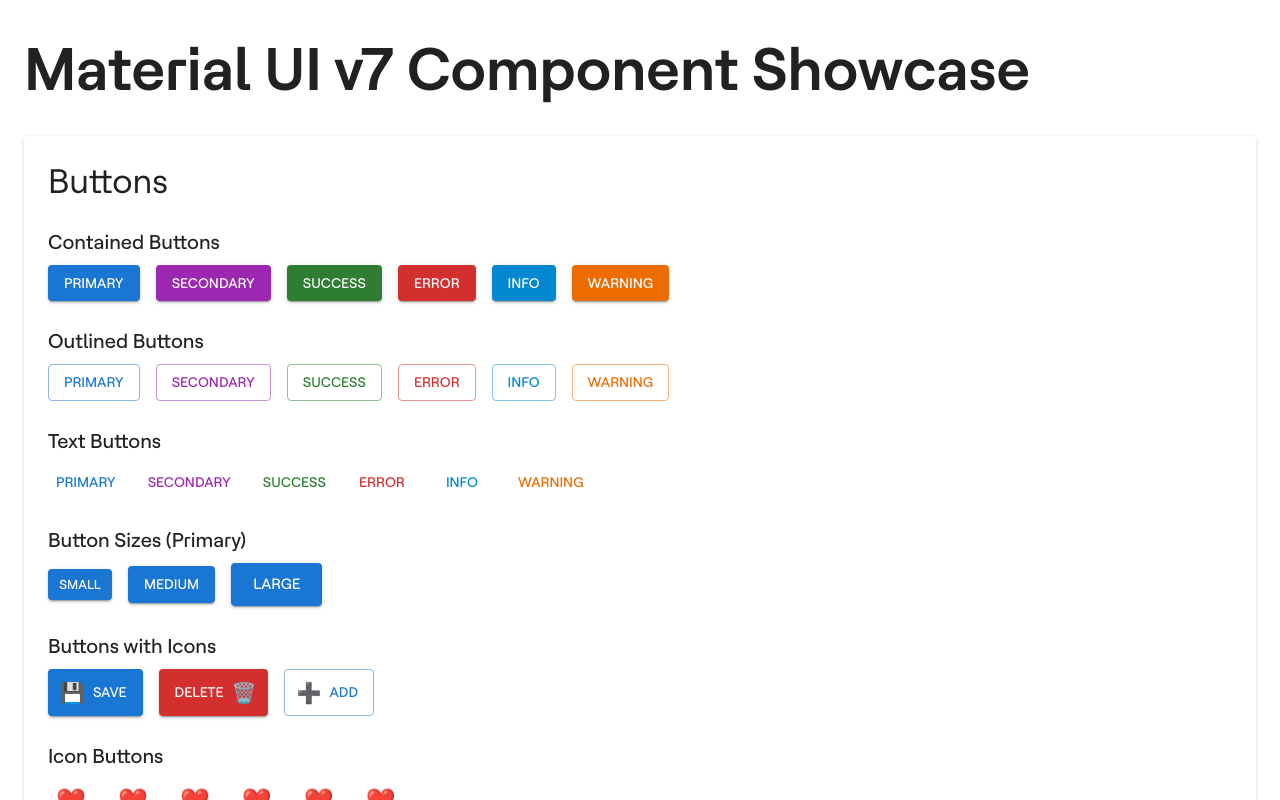
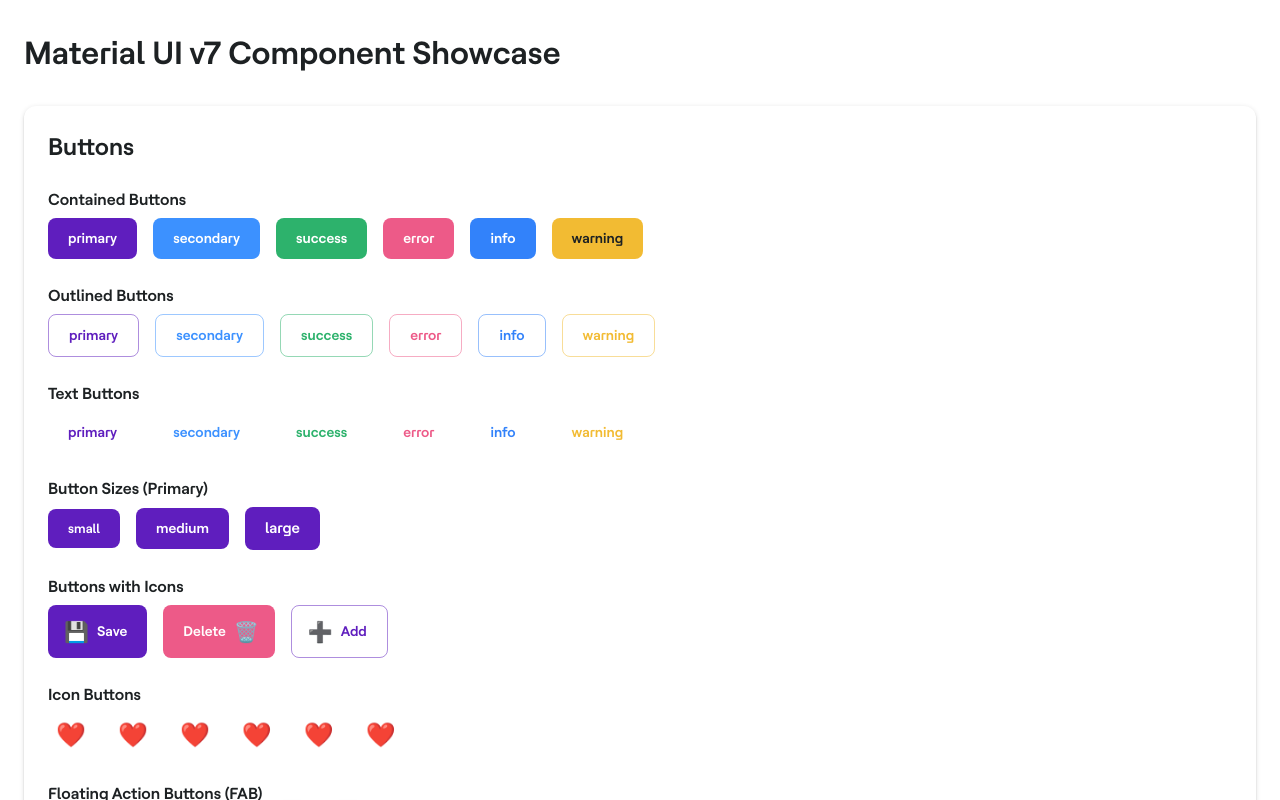
Before and after one commit to formdenes/ui-theme-test, a React (Vite) app: page / in a window 1280 px wide. Shown: the top 800 px of the page. Built offline with nearby package versions, Linux system fonts and the light colour scheme.

Commit message:
Add HCL color palette and enhance theme options in theme.ts

```diff
--- a/src/theme/theme.ts
+++ b/src/theme/theme.ts
@@ -1,14 +1,246 @@
 import type { ThemeOptions } from "@mui/material/styles";
 import { createTheme } from "@mui/material/styles";
 
+// HCL Color Palette - exported for use in custom components
+export const colors = {
+  purple: {
+    50: "#E2D9FB",
+    100: "#C5B4F7",
+    200: "#A98EF4",
+    300: "#8C69F0",
+    400: "#8258E8",
+    500: "#7647DD", // Mid Purple
+    600: "#6B35D3",
+    700: "#5F1EBE", // Tech Purple
+    800: "#4c189e",
+    900: "#411482", // Dark Purple
+  },
+  blue: {
+    50: "#D7ECFD",
+    100: "#B4DBFC",
+    200: "#8CC8FA",
+    300: "#6EB8F9",
+    400: "#4B9EF9",
+    500: "#3C91FF", // Tech Blue
+    600: "#3282FA",
+    700: "#2874f0",
+    800: "#0f5fdc", // Dark Blue
+    900: "#0049B2",
+  },
+  teal: {
+    50: "#d2f2ed",
+    100: "#a5e6dc",
+    200: "#8adbcf",
+    300: "#6fcfbf",
+    400: "#4bc3af",
+    500: "#33afa0",
+    600: "#2ba096",
+    700: "#198e88",
+    800: "#007873", // Dark Teal
+    900: "#006059",
+  },
+  green: {
+    50: "#def5d9",
+    100: "#beebb4",
+    200: "#a1e596",
+    300: "#82dc73",
+    400: "#62d16b",
+    500: "#49c173",
+    600: "#2db26c",
+    700: "#0fa069", // Dark Green
+    800: "#0a875d",
+    900: "#077251",
+  },
+  yellow: {
+    50: "#fff2d9",
+    100: "#ffe6b4",
+    200: "#ffe18d",
+    300: "#ffd970",
+    400: "#ffcd41",
+    500: "#f2bb33",
+    600: "#e2ab30",
+    700: "#d8991d",
+    800: "#c8870a", // Dark Yellow
+    900: "#ad6f0b",
+  },
+  coral: {
+    50: "#ffdeeb",
+    100: "#ffbed7",
+    200: "#ffaecb",
+    300: "#ff94b5",
+    400: "#ff789b",
+    500: "#f7668f",
+    600: "#ed5a88",
+    700: "#d64770",
+    800: "#c3325f", // Dark Coral
+    900: "#aa1f51",
+  },
+  bronze: {
+    50: "#FAF0E6", // Cream
+    100: "#eadcd6",
+    200: "#e0cdc6",
+    300: "#d7beb4",
+    400: "#c6aaa1",
+    500: "#b79d9a",
+    600: "#a88a83",
+    700: "#9e7c75",
+    800: "#936e64",
+    900: "#896056",
+  },
+  grey: {
+    50: "#FFFFFF",
+    100: "#E6EBF5",
+    200: "#D5DCE5",
+    300: "#C8D2DD",
+    400: "#B9C3D0",
+    500: "#A5AFBE",
+    600: "#919EAF",
+    700: "#8291A0",
+    800: "#6C7882",
+    900: "#5B666D",
+    A100: "#475156",
+    A200: "#333A3D",
+    A400: "#1D2123",
+    A700: "#000000",
+  },
+};
+
 export const getThemeOptions = (): ThemeOptions => ({
+  palette: {
+    primary: {
+      main: colors.purple[700], // Tech Purple
+      light: colors.purple[500],
+      dark: colors.purple[900],
+      contrastText: "#FFFFFF",
+    },
+    secondary: {
+      main: colors.blue[500], // Tech Blue
+      light: colors.blue[400],
+      dark: colors.blue[800],
+      contrastText: "#FFFFFF",
+    },
+    error: {
+      main: colors.coral[600],
+      light: colors.coral[400],
+      dark: colors.coral[800],
+      contrastText: "#FFFFFF",
+    },
+    warning: {
+      main: colors.yellow[500],
+      light: colors.yellow[300],
+      dark: colors.yellow[800],
+      contrastText: colors.grey.A400,
+    },
+    info: {
+      main: colors.blue[600],
+      light: colors.blue[300],
+      dark: colors.blue[900],
+      contrastText: "#FFFFFF",
+    },
+    success: {
+      main: colors.green[600],
+      light: colors.green[400],
+      dark: colors.green[800],
+      contrastText: "#FFFFFF",
+    },
+    grey: colors.grey,
+    text: {
+      primary: colors.grey.A400,
+      secondary: colors.grey[900],
+      disabled: colors.grey[700],
+    },
+    background: {
+      default: colors.grey[50],
+      paper: colors.grey[50],
+    },
+    divider: colors.grey[300],
+    action: {
+      active: colors.purple[700],
+      hover: colors.purple[50],
+      selected: colors.purple[100],
+      disabled: colors.grey[500],
+      disabledBackground: colors.grey[200],
+    },
+  },
   typography: {
     fontFamily: '"HclTechRoobert", "Roboto", "Helvetica", "Arial", sans-serif',
     h1: {
       fontSize: "2.5rem",
+      fontWeight: 700,
+      lineHeight: 1.2,
+      color: colors.grey.A400,
+    },
+    h2: {
+      fontSize: "2rem",
+      fontWeight: 700,
+      lineHeight: 1.3,
+      color: colors.grey.A400,
+    },
+    h3: {
+      fontSize: "1.75rem",
       fontWeight: 600,
+      lineHeight: 1.4,
+      color: colors.grey.A400,
     },
-    // ... all typography settings
+    h4: {
+      fontSize: "1.5rem",
+      fontWeight: 600,
+      lineHeight: 1.4,
+      color: colors.grey.A400,
+    },
+    h5: {
+      fontSize: "1.25rem",
+      fontWeight: 600,
+      lineHeight: 1.5,
+      color: colors.grey.A400,
+    },
+    h6: {
+      fontSize: "1rem",
+      fontWeight: 600,
+      lineHeight: 1.6,
+      color: colors.grey.A400,
+    },
+    subtitle1: {
+      fontSize: "1rem",
+      fontWeight: 500,
+      lineHeight: 1.75,
+    },
+    subtitle2: {
+      fontSize: "0.875rem",
+      fontWeight: 500,
+      lineHeight: 1.57,
+    },
+    body1: {
+      fontSize: "1rem",
+      fontWeight: 400,
+      lineHeight: 1.5,
+    },
+    body2: {
+      fontSize: "0.875rem",
+      fontWeight: 400,
+      lineHeight: 1.43,
+    },
+    button: {
+      fontSize: "0.875rem",
+      fontWeight: 600,
+      lineHeight: 1.75,
+      textTransform: "none",
+    },
+    caption: {
+      fontSize: "0.75rem",
+      fontWeight: 400,
+      lineHeight: 1.66,
+    },
+    overline: {
+      fontSize: "0.75rem",
+      fontWeight: 600,
+      lineHeight: 2.66,
+      textTransform: "uppercase",
+    },
+  },
+  spacing: 8,
+  shape: {
+    borderRadius: 8,
   },
   components: {
     MuiCssBaseline: {
@@ -106,15 +338,124 @@
         }
       `,
     },
+    MuiButton: {
+      styleOverrides: {
+        root: {
+          borderRadius: 8,
+          textTransform: "none",
+          fontWeight: 600,
+          padding: "8px 20px",
+        },
+        contained: {
+          boxShadow: "none",
+          "&:hover": {
+            boxShadow: "none",
+          },
+        },
+      },
+    },
+    MuiCard: {
+      styleOverrides: {
+        root: {
+          borderRadius: 12,
+          boxShadow: "0px 2px 8px rgba(29, 33, 35, 0.08)",
+        },
+      },
+    },
+    MuiChip: {
+      styleOverrides: {
+        root: {
+          borderRadius: 8,
+          fontWeight: 500,
+        },
+      },
+    },
+    MuiTextField: {
+      styleOverrides: {
+        root: {
+          "& .MuiOutlinedInput-root": {
+            borderRadius: 8,
+          },
+        },
+      },
+    },
+    MuiPaper: {
+      styleOverrides: {
+        rounded: {
+          borderRadius: 12,
+        },
+      },
+    },
+    MuiAlert: {
+      styleOverrides: {
+        root: {
+          borderRadius: 8,
+        },
+      },
+    },
   },
 });
 
 export const lightTheme = createTheme(getThemeOptions());
 
+// Dark theme with HCL colors
 export const darkTheme = createTheme({
   ...getThemeOptions(),
   palette: {
     mode: "dark",
-    // ... dark mode overrides
+    primary: {
+      main: colors.purple[400],
+      light: colors.purple[300],
+      dark: colors.purple[600],
+      contrastText: "#FFFFFF",
+    },
+    secondary: {
+      main: colors.blue[400],
+      light: colors.blue[300],
+      dark: colors.blue[600],
+      contrastText: "#FFFFFF",
+    },
+    error: {
+      main: colors.coral[500],
+      light: colors.coral[300],
+      dark: colors.coral[700],
+      contrastText: "#FFFFFF",
+    },
+    warning: {
+      main: colors.yellow[400],
+      light: colors.yellow[200],
+      dark: colors.yellow[700],
+      contrastText: colors.grey.A400,
+    },
+    info: {
+      main: colors.blue[500],
+      light: colors.blue[300],
+      dark: colors.blue[800],
+      contrastText: "#FFFFFF",
+    },
+    success: {
+      main: colors.green[500],
+      light: colors.green[300],
+      dark: colors.green[700],
+      contrastText: "#FFFFFF",
+    },
+    grey: colors.grey,
+    text: {
+      primary: colors.grey[50],
+      secondary: colors.grey[300],
+      disabled: colors.grey[600],
+    },
+    background: {
+      default: colors.grey.A400,
+      paper: colors.grey.A200,
+    },
+    divider: colors.grey.A100,
+    action: {
+      active: colors.purple[400],
+      hover: colors.purple[900],
+      selected: colors.purple[800],
+      disabled: colors.grey[700],
+      disabledBackground: colors.grey.A100,
+    },
   },
 });
```
